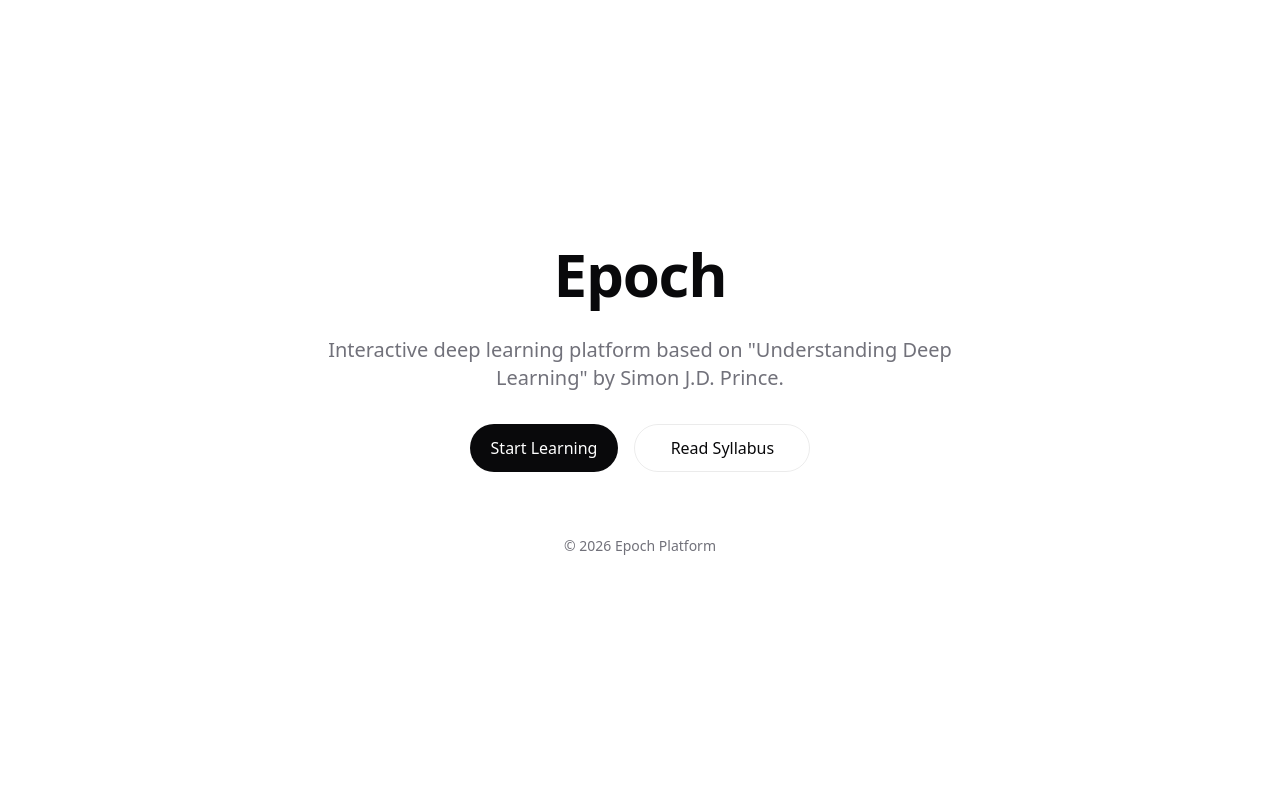
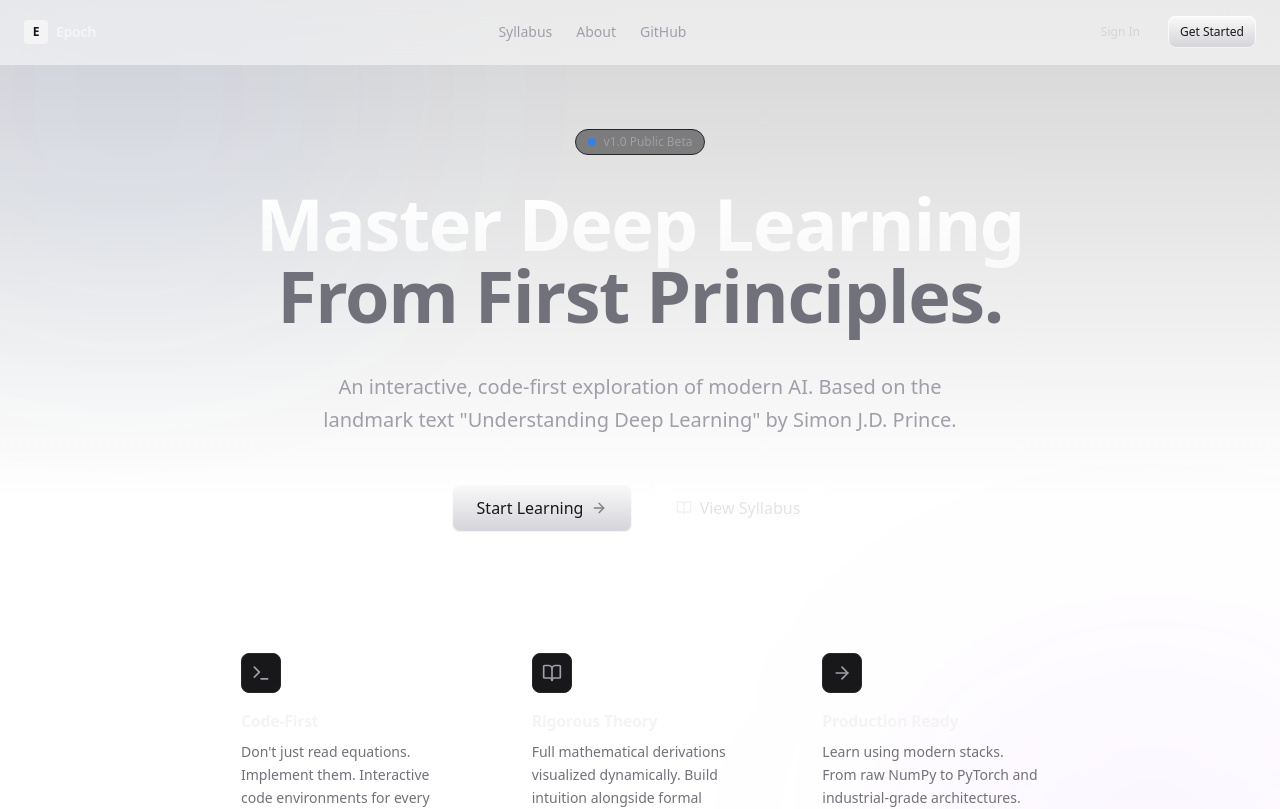
Before and after one commit to ElijahEmmanuel1/Epoch, a Next.js app: page / in a window 1280 px wide. Shown: the top 809 px of the page. Built offline with nearby package versions, Linux system fonts and the light colour scheme.

Commit message:
feat: design system overhaul (premium dark theme, glassmorphism, landing page)

```diff
--- a/app/globals.css
+++ b/app/globals.css
@@ -14,33 +14,50 @@
   --color-muted-foreground: var(--muted-foreground);
 
   --color-border: var(--border);
+  --color-card: var(--card);
+  --color-card-foreground: var(--card-foreground);
 }
 
 :root {
-  --background: #ffffff;
-  --foreground: #09090b; /* Zinc 950 */
+  /* Default to Dark Mode for the Premium Look */
+  --background: #09090b;
+  /* Zinc 950 */
+  --foreground: #fafafa;
+  /* Zinc 50 */
 
-  --primary: #18181b; /* Zinc 900 */
-  --primary-foreground: #fafafa; /* Zinc 50 */
+  --primary: #fafafa;
+  /* Zinc 50 */
+  --primary-foreground: #18181b;
+  /* Zinc 900 */
 
-  --muted: #f4f4f5; /* Zinc 100 */
-  --muted-foreground: #71717a; /* Zinc 500 */
+  --muted: #27272a;
+  /* Zinc 800 */
+  --muted-foreground: #a1a1aa;
+  /* Zinc 400 */
 
-  --border: #e4e4e7; /* Zinc 200 */
+  --border: #27272a;
+  /* Zinc 800 */
+
+  --card: #18181b;
+  /* Zinc 900 */
+  --card-foreground: #fafafa;
+  /* Zinc 50 */
 }
 
-@media (prefers-color-scheme: dark) {
+/* Optional: Light mode override if user system is light, but default is dark per request */
+@media (prefers-color-scheme: light) {
+
+  /* Keeping light mode available but optimizing for dark */
   :root {
-    --background: #09090b; /* Zinc 950 */
-    --foreground: #fafafa; /* Zinc 50 */
-
-    --primary: #fafafa; /* Zinc 50 */
-    --primary-foreground: #18181b; /* Zinc 900 */
-
-    --muted: #27272a; /* Zinc 800 */
-    --muted-foreground: #a1a1aa; /* Zinc 400 */
-
-    --border: #27272a; /* Zinc 800 */
+    --background: #ffffff;
+    --foreground: #09090b;
+    --primary: #18181b;
+    --primary-foreground: #fafafa;
+    --muted: #f4f4f5;
+    --muted-foreground: #71717a;
+    --border: #e4e4e7;
+    --card: #ffffff;
+    --card-foreground: #09090b;
   }
 }
 
@@ -52,11 +69,31 @@ body {
   -moz-osx-font-smoothing: grayscale;
 }
 
-h1, h2, h3, h4, h5, h6 {
+h1,
+h2,
+h3,
+h4,
+h5,
+h6 {
   font-family: var(--font-sans), sans-serif;
   letter-spacing: -0.02em;
 }
 
-p, li, blockquote {
+p,
+li,
+blockquote {
   font-family: var(--font-serif), serif;
 }
+
+/* Utilities */
+.glass {
+  background: rgba(255, 255, 255, 0.03);
+  backdrop-filter: blur(10px);
+  border: 1px solid rgba(255, 255, 255, 0.05);
+}
+
+.text-gradient {
+  background: linear-gradient(to right, #fff, #a1a1aa);
+  -webkit-background-clip: text;
+  -webkit-text-fill-color: transparent;
+}
--- a/app/page.tsx
+++ b/app/page.tsx
@@ -1,27 +1,114 @@
+import { Button } from "@/components/ui/Button";
 import Link from "next/link";
+import { ArrowRight, BookOpen, Terminal } from "lucide-react";
 
 export default function Home() {
   return (
-    <div className="flex flex-col items-center justify-center min-h-screen p-8 pb-20 gap-16 sm:p-20 font-sans">
-      <main className="flex flex-col gap-8 row-start-2 items-center text-center max-w-2xl">
-        <h1 className="text-4xl sm:text-6xl font-bold tracking-tight">
-          Epoch
-        </h1>
-        <p className="text-lg sm:text-xl text-muted-foreground font-serif">
-          Interactive deep learning platform based on &quot;Understanding Deep Learning&quot; by Simon J.D. Prince.
-        </p>
+    <div className="flex flex-col min-h-screen bg-background text-foreground font-sans selection:bg-zinc-800 selection:text-zinc-100">
 
-        <div className="flex gap-4 items-center flex-col sm:flex-row">
-          <Link href="/dashboard" className="rounded-full border border-solid border-transparent transition-colors flex items-center justify-center bg-foreground text-background gap-2 hover:bg-[#383838] dark:hover:bg-[#ccc] text-sm sm:text-base h-10 sm:h-12 px-4 sm:px-5 cursor-pointer">
-            Start Learning
-          </Link>
-          <Link href="/dashboard" className="rounded-full border border-solid border-black/[.08] dark:border-white/[.145] transition-colors flex items-center justify-center hover:bg-[#f2f2f2] dark:hover:bg-[#1a1a1a] hover:border-transparent text-sm sm:text-base h-10 sm:h-12 px-4 sm:px-5 sm:min-w-44 cursor-pointer">
-            Read Syllabus
-          </Link>
+      {/* Header */}
+      <header className="fixed top-0 w-full z-50 border-b border-white/5 bg-background/50 backdrop-blur-xl">
+        <div className="max-w-7xl mx-auto px-6 h-16 flex items-center justify-between">
+          <div className="flex items-center gap-2">
+            <div className="h-6 w-6 rounded bg-zinc-100 flex items-center justify-center">
+              <span className="text-zinc-900 font-bold text-xs">E</span>
+            </div>
+            <span className="font-bold text-sm tracking-tight text-zinc-100">Epoch</span>
+          </div>
+          <nav className="hidden md:flex items-center gap-6 text-sm font-medium text-zinc-400">
+            <a href="#syllabus" className="hover:text-zinc-100 transition-colors">Syllabus</a>
+            <a href="#about" className="hover:text-zinc-100 transition-colors">About</a>
+            <a href="https://github.com/ElijahEmmanuel1/Epoch" target="_blank" className="hover:text-zinc-100 transition-colors">GitHub</a>
+          </nav>
+          <div className="flex items-center gap-4">
+            <Link href="/dashboard">
+              <Button variant="ghost" size="sm" className="hidden sm:inline-flex">Sign In</Button>
+            </Link>
+            <Link href="/dashboard">
+              <Button variant="primary" size="sm">Get Started</Button>
+            </Link>
+          </div>
+        </div>
+      </header>
+
+      <main className="flex-1 flex flex-col items-center justify-center relative overflow-hidden pt-32 pb-20">
+
+        {/* Background Gradients */}
+        <div className="absolute top-0 left-1/2 -translate-x-1/2 w-full h-[500px] bg-gradient-to-b from-zinc-800/20 to-transparent pointer-events-none" />
+        <div className="absolute top-[-10%] left-[-10%] w-[40%] h-[40%] bg-blue-500/5 blur-[120px] rounded-full pointer-events-none" />
+        <div className="absolute bottom-[-10%] right-[-10%] w-[40%] h-[40%] bg-purple-500/5 blur-[120px] rounded-full pointer-events-none" />
+
+        <div className="max-w-4xl mx-auto px-6 text-center relative z-10">
+          <div className="inline-flex items-center rounded-full border border-zinc-800 bg-zinc-900/50 px-3 py-1 text-xs font-medium text-zinc-400 backdrop-blur-md mb-8">
+            <span className="flex h-2 w-2 rounded-full bg-blue-500 mr-2 animate-pulse"></span>
+            v1.0 Public Beta
+          </div>
+
+          <h1 className="text-5xl sm:text-7xl font-bold tracking-tight mb-8 text-transparent bg-clip-text bg-gradient-to-b from-white to-white/50 pb-2">
+            Master Deep Learning <br />
+            <span className="text-zinc-500">From First Principles.</span>
+          </h1>
+
+          <p className="text-xl text-zinc-400 max-w-2xl mx-auto mb-12 font-serif leading-relaxed">
+            An interactive, code-first exploration of modern AI. Based on the
+            landmark text &quot;Understanding Deep Learning&quot; by Simon J.D. Prince.
+          </p>
+
+          <div className="flex flex-col sm:flex-row items-center justify-center gap-4">
+            <Link href="/dashboard">
+              <Button size="lg" className="min-w-[180px] group">
+                Start Learning
+                <ArrowRight className="w-4 h-4 ml-2 opacity-50 group-hover:translate-x-1 transition-transform" />
+              </Button>
+            </Link>
+            <Link href="/syllabus">
+              <Button variant="secondary" size="lg" className="min-w-[180px]">
+                <BookOpen className="w-4 h-4 mr-2 opacity-50" />
+                View Syllabus
+              </Button>
+            </Link>
+          </div>
+
+          {/* Feature Grid */}
+          <div className="grid grid-cols-1 md:grid-cols-3 gap-6 mt-24 text-left">
+            {[
+              {
+                icon: Terminal,
+                title: "Code-First",
+                desc: "Don't just read equations. Implement them. Interactive code environments for every concept."
+              },
+              {
+                icon: BookOpen,
+                title: "Rigorous Theory",
+                desc: "Full mathematical derivations visualized dynamically. Build intuition alongside formal proofs."
+              },
+              {
+                icon: ArrowRight,
+                title: "Production Ready",
+                desc: "Learn using modern stacks. From raw NumPy to PyTorch and industrial-grade architectures."
+              }
+            ].map((feature, i) => (
+              <div key={i} className="p-6 rounded-2xl border border-white/5 bg-white/[0.02] hover:bg-white/[0.04] transition-colors">
+                <div className="h-10 w-10 rounded-lg bg-zinc-900 border border-zinc-800 flex items-center justify-center mb-4 text-zinc-400">
+                  <feature.icon className="w-5 h-5" />
+                </div>
+                <h3 className="text-zinc-100 font-semibold mb-2">{feature.title}</h3>
+                <p className="text-sm text-zinc-500 font-serif leading-relaxed">{feature.desc}</p>
+              </div>
+            ))}
+          </div>
         </div>
       </main>
-      <footer className="row-start-3 flex gap-6 flex-wrap items-center justify-center text-muted-foreground text-sm">
-        <p>&copy; {new Date().getFullYear()} Epoch Platform</p>
+
+      <footer className="border-t border-white/5 py-12 bg-background relative z-10">
+        <div className="max-w-7xl mx-auto px-6 flex flex-col md:flex-row items-center justify-between gap-6 text-sm text-zinc-500">
+          <p>&copy; {new Date().getFullYear()} Epoch Platform. Open Source Education.</p>
+          <div className="flex gap-6">
+            <a href="#" className="hover:text-zinc-300 transition-colors">Privacy</a>
+            <a href="#" className="hover:text-zinc-300 transition-colors">Terms</a>
+            <a href="#" className="hover:text-zinc-300 transition-colors">Twitter</a>
+          </div>
+        </div>
       </footer>
     </div>
   );
--- a/components/layout/Sidebar.tsx
+++ b/components/layout/Sidebar.tsx
@@ -11,45 +11,70 @@ const navigation = [
 
 export function Sidebar({ className }: { className?: string }) {
     return (
-        <div className={cn("pb-12 min-h-screen w-64 border-r bg-background", className)}>
-            <div className="space-y-4 py-4">
-                <div className="px-3 py-2">
-                    <Link href="/" className="mb-2 px-4 text-xl font-bold tracking-tight flex items-center">
-                        Epoch
+        <div className={cn("glass border-r border-white/5 w-64 min-h-screen flex flex-col sticky top-0", className)}>
+            <div className="p-6 border-b border-white/5">
+                <Link href="/" className="flex items-center gap-2">
+                    <div className="h-6 w-6 rounded bg-zinc-100 flex items-center justify-center">
+                        <span className="text-zinc-900 font-bold text-xs">E</span>
+                    </div>
+                    <span className="font-bold text-sm tracking-tight text-zinc-100">Epoch</span>
                 </Link>
-                    <div className="space-y-1 mt-4">
+            </div>
+
+            <div className="flex-1 py-6 px-3 space-y-6 overflow-y-auto">
+
+                {/* Main Navigation */}
+                <div className="space-y-1">
                     {navigation.map((item) => (
                         <Link
                             key={item.name}
                             href={item.href}
-                                className="flex items-center gap-3 rounded-lg px-3 py-2 text-sm font-medium hover:bg-muted/50 transition-colors"
+                            className="flex items-center gap-3 px-3 py-2 text-sm font-medium text-zinc-400 rounded-lg hover:bg-white/5 hover:text-zinc-100 transition-all group"
                         >
-                                <item.icon className="h-4 w-4" />
+                            <item.icon className="h-4 w-4 text-zinc-500 group-hover:text-zinc-100 transition-colors" />
                             {item.name}
                         </Link>
                     ))}
                 </div>
+
+                {/* Detailed Syllabus */}
+                <div>
+                    <h3 className="px-3 text-xs font-semibold text-zinc-500 uppercase tracking-wider mb-2">
+                        Syllabus
+                    </h3>
+                    <div className="space-y-0.5">
+                        <SidebarItem href="/chapter/1" number="01" title="Introduction" />
+                        <SidebarItem href="/chapter/2" number="02" title="Linear Regression" />
+                        <SidebarItem href="/chapter/3" number="03" title="Shallow Nets" />
+                        <SidebarItem href="/chapter/4" number="04" title="Deep Nets" />
                     </div>
-                <div className="px-3 py-2">
-                    <h2 className="mb-2 px-4 text-xs font-semibold tracking-tight text-muted-foreground uppercase">
-                        Modules
-                    </h2>
-                    <div className="space-y-1">
-                        <Link href="/chapter/1" className="flex items-center gap-3 rounded-lg px-3 py-2 text-sm font-medium hover:bg-muted/50 transition-colors">
-                            1. Introduction
-                        </Link>
-                        <Link href="/chapter/2" className="flex items-center gap-3 rounded-lg px-3 py-2 text-sm font-medium hover:bg-muted/50 transition-colors">
-                            2. Linear Regression
-                        </Link>
-                        <Link href="/chapter/3" className="flex items-center gap-3 rounded-lg px-3 py-2 text-sm font-medium hover:bg-muted/50 transition-colors">
-                            3. Shallow Nets
-                        </Link>
-                        <Link href="/chapter/4" className="flex items-center gap-3 rounded-lg px-3 py-2 text-sm font-medium hover:bg-muted/50 transition-colors">
-                            4. Deep Nets
-                        </Link>
+                </div>
+            </div>
+
+            {/* User / Footer */}
+            <div className="p-4 border-t border-white/5">
+                <div className="flex items-center gap-3 p-2 rounded-lg bg-white/5 border border-white/5">
+                    <div className="h-8 w-8 rounded-full bg-indigo-500/20 border border-indigo-500/30 flex items-center justify-center text-indigo-400 text-xs font-bold">
+                        US
+                    </div>
+                    <div className="flex-1 overflow-hidden">
+                        <p className="text-xs font-medium text-zinc-200 truncate">User Account</p>
+                        <p className="text-[10px] text-zinc-500 truncate">Pro Plan</p>
                     </div>
                 </div>
             </div>
         </div>
     );
 }
+
+function SidebarItem({ href, number, title }: { href: string; number: string; title: string }) {
+    return (
+        <Link
+            href={href}
+            className="flex items-center gap-3 px-3 py-2 text-sm text-zinc-500 rounded-lg hover:bg-white/5 hover:text-zinc-200 transition-colors group"
+        >
+            <span className="text-[10px] font-mono text-zinc-700 group-hover:text-zinc-500 transition-colors">{number}</span>
+            <span className="truncate">{title}</span>
+        </Link>
+    )
+}
--- /dev/null
+++ b/components/ui/Button.tsx
@@ -0,0 +1,42 @@
+import { cn } from "@/lib/utils";
+import React from "react";
+
+interface ButtonProps extends React.ButtonHTMLAttributes<HTMLButtonElement> {
+    variant?: "primary" | "secondary" | "outline" | "ghost";
+    size?: "sm" | "md" | "lg";
+}
+
+export const Button = React.forwardRef<HTMLButtonElement, ButtonProps>(
+    ({ className, variant = "primary", size = "md", ...props }, ref) => {
+        return (
+            <button
+                ref={ref}
+                className={cn(
+                    "relative inline-flex items-center justify-center rounded-lg font-medium transition-all focus:outline-none focus:ring-2 focus:ring-zinc-400 focus:ring-offset-2 focus:ring-offset-zinc-900 disabled:opacity-50 disabled:pointer-events-none",
+
+                    // Variants
+                    variant === "primary" &&
+                    "bg-gradient-to-b from-zinc-50 to-zinc-300 text-zinc-900 shadow-[0px_0px_1px_1px_rgba(255,255,255,0.8)_inset,0px_1px_2px_0px_rgba(255,255,255,0.5)_inset] hover:brightness-105 active:scale-[0.98]",
+
+                    variant === "secondary" &&
+                    "bg-white/5 border border-white/10 text-zinc-200 hover:bg-white/10 hover:border-white/20 backdrop-blur-sm",
+
+                    variant === "outline" &&
+                    "border border-zinc-700 bg-transparent hover:bg-zinc-800 text-zinc-100",
+
+                    variant === "ghost" &&
+                    "bg-transparent hover:bg-zinc-800/50 text-zinc-300 hover:text-white",
+
+                    // Sizes
+                    size === "sm" && "h-8 px-3 text-xs",
+                    size === "md" && "h-10 px-4 text-sm",
+                    size === "lg" && "h-12 px-6 text-base",
+
+                    className
+                )}
+                {...props}
+            />
+        );
+    }
+);
+Button.displayName = "Button";
```
Also changed, not shown: components/ui/Card.tsx (added, +25 -0 lines). Lines whose indentation alone changed are shown as unchanged.
